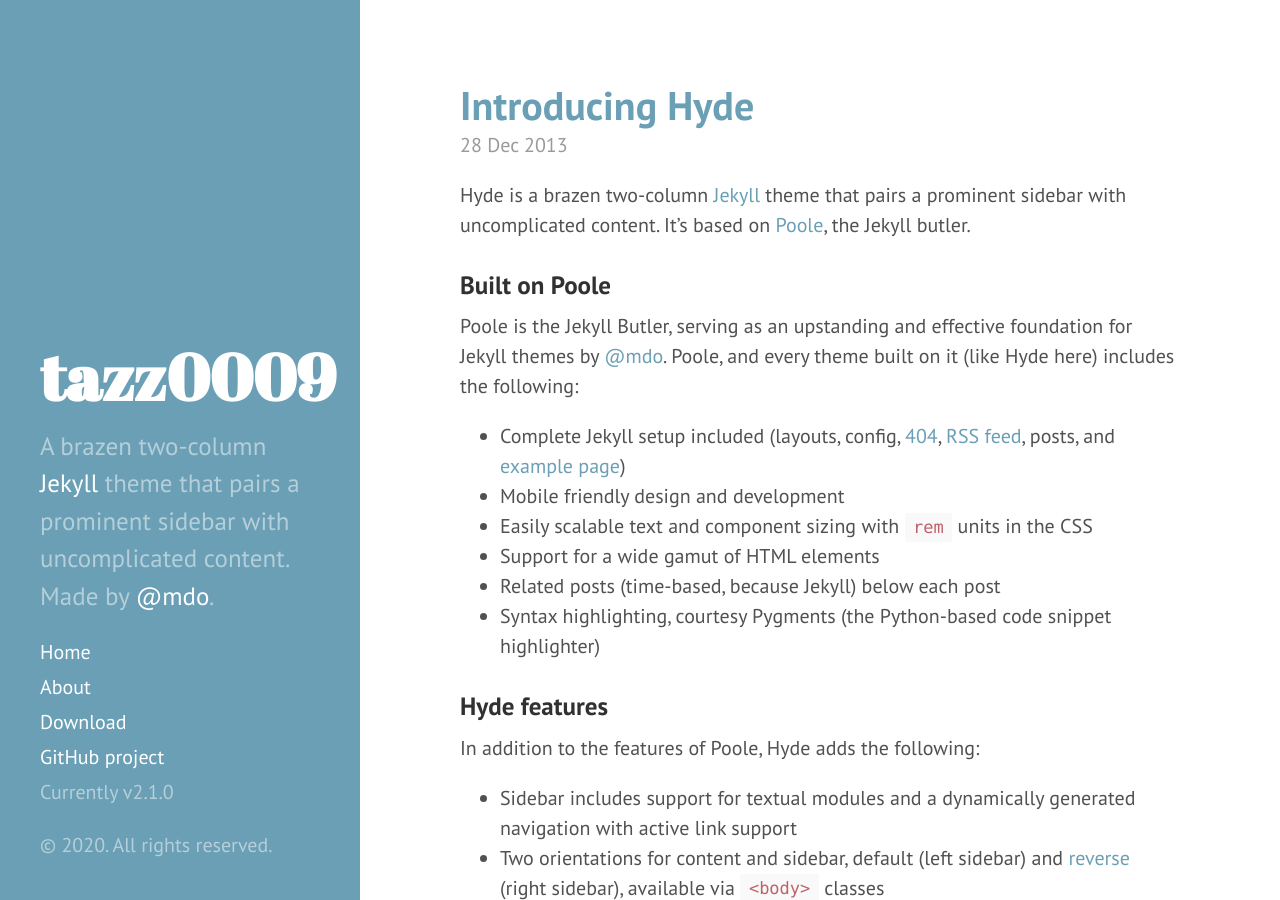
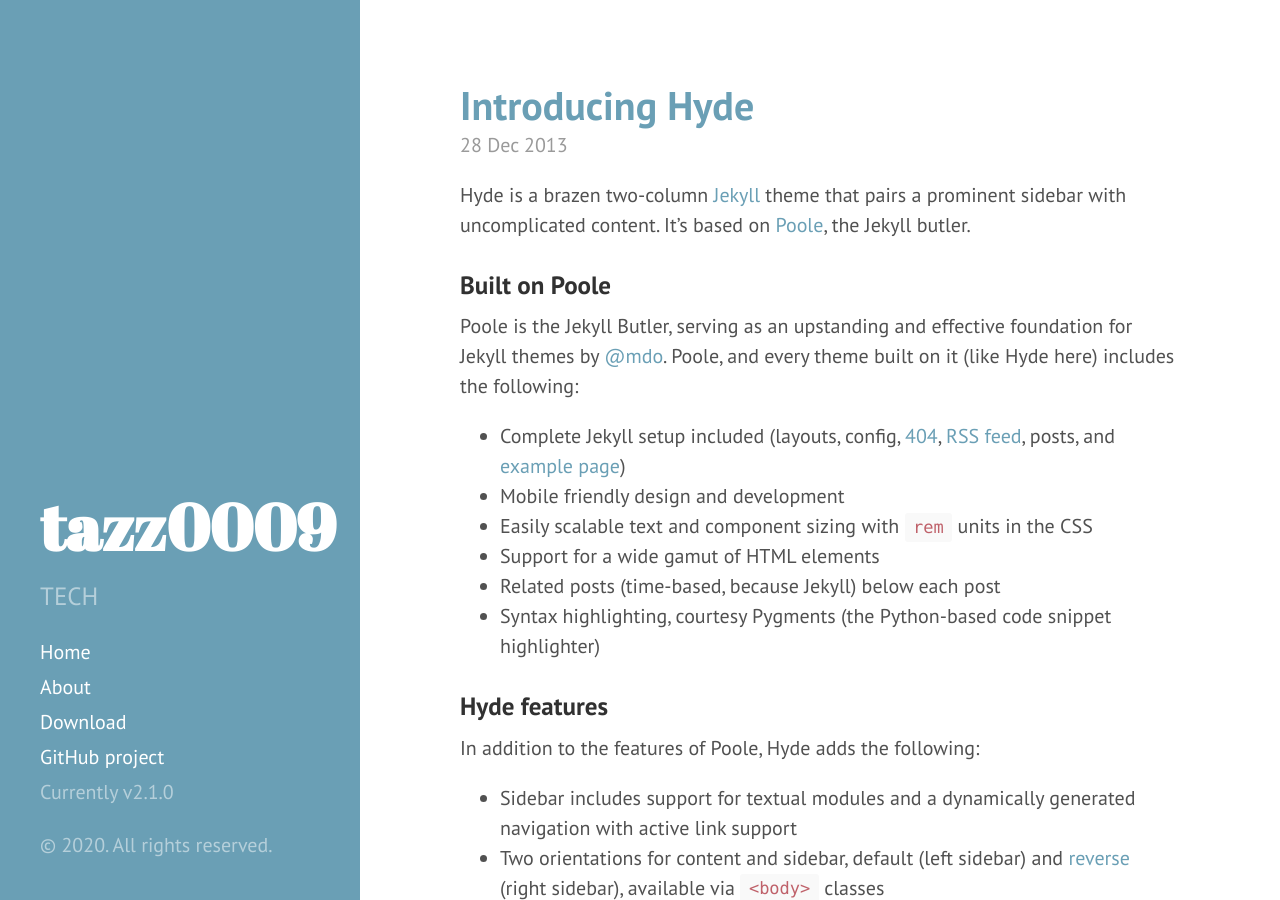
Before and after one commit to tazz0009/tazz0009.github.io, a Jekyll site: the page built from index.html, in a window 1280 px wide and 900 px high. Built offline with Jekyll 4.4.1, drawn with Linux system fonts in a browser that asks for light colours; Markdown is read by kramdown in place of the engine named in the settings; the list of posts is cut into pages by our own code.

Commit message:
Update _config.yml

```diff
--- a/_config.yml
+++ b/_config.yml
@@ -7,8 +7,8 @@ permalink:        pretty
 
 # Setup
 title:            tazz0009
-tagline:          'A Jekyll theme'
-description:      'A brazen two-column <a href="http://jekyllrb.com" target="_blank">Jekyll</a> theme that pairs a prominent sidebar with uncomplicated content. Made by <a href="https://twitter.com/mdo" target="_blank">@mdo</a>.'
+tagline:          'TECH'
+description:      'TECH'
 url:              https://tazz0009.github.io/
 baseurl:          /
 
@@ -22,4 +22,4 @@ paginate:         5
 version:          2.1.0
 
 github:
-  repo:           https://github.com/tazz009/
+  repo:           https://github.com/tazz0009/
```
